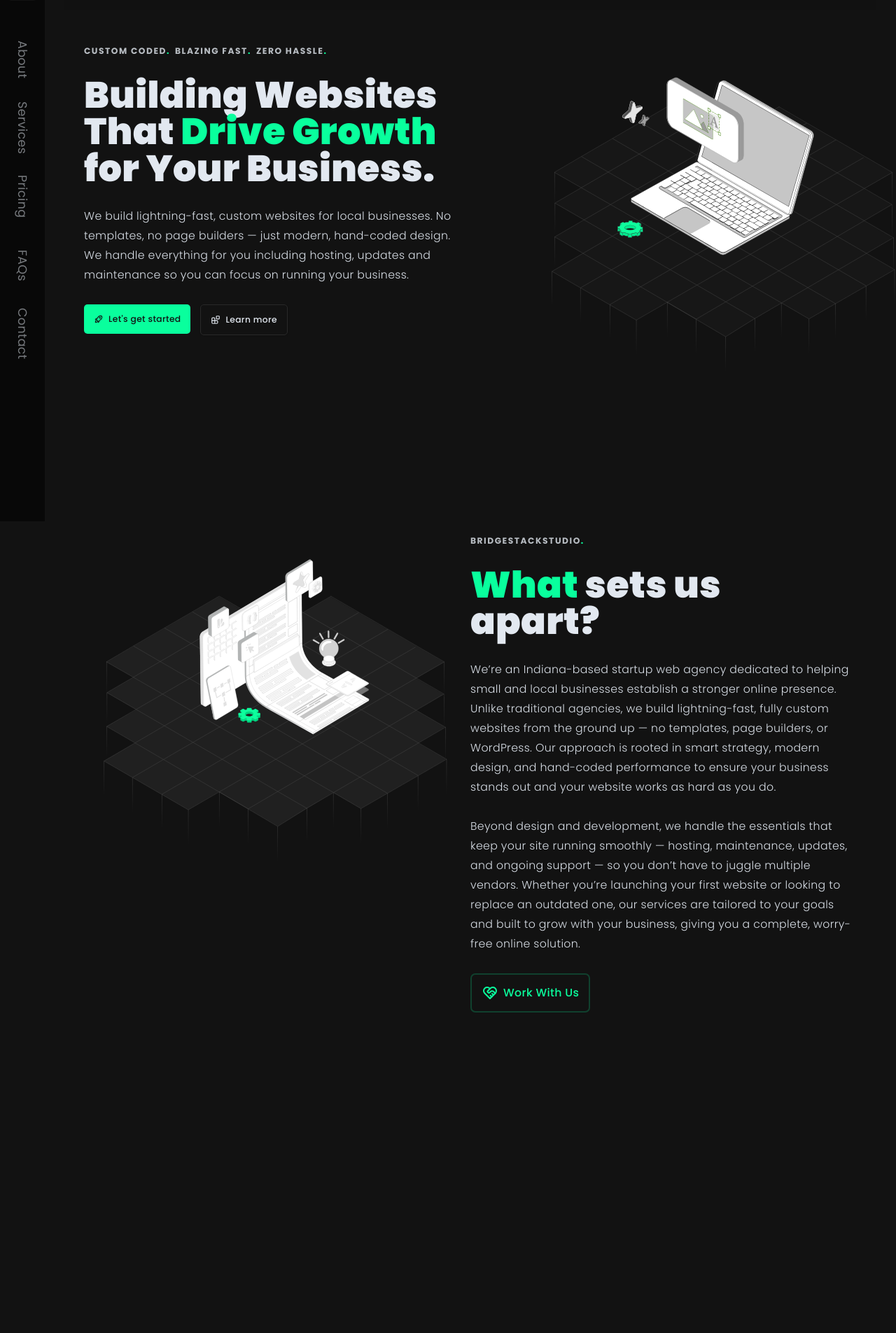
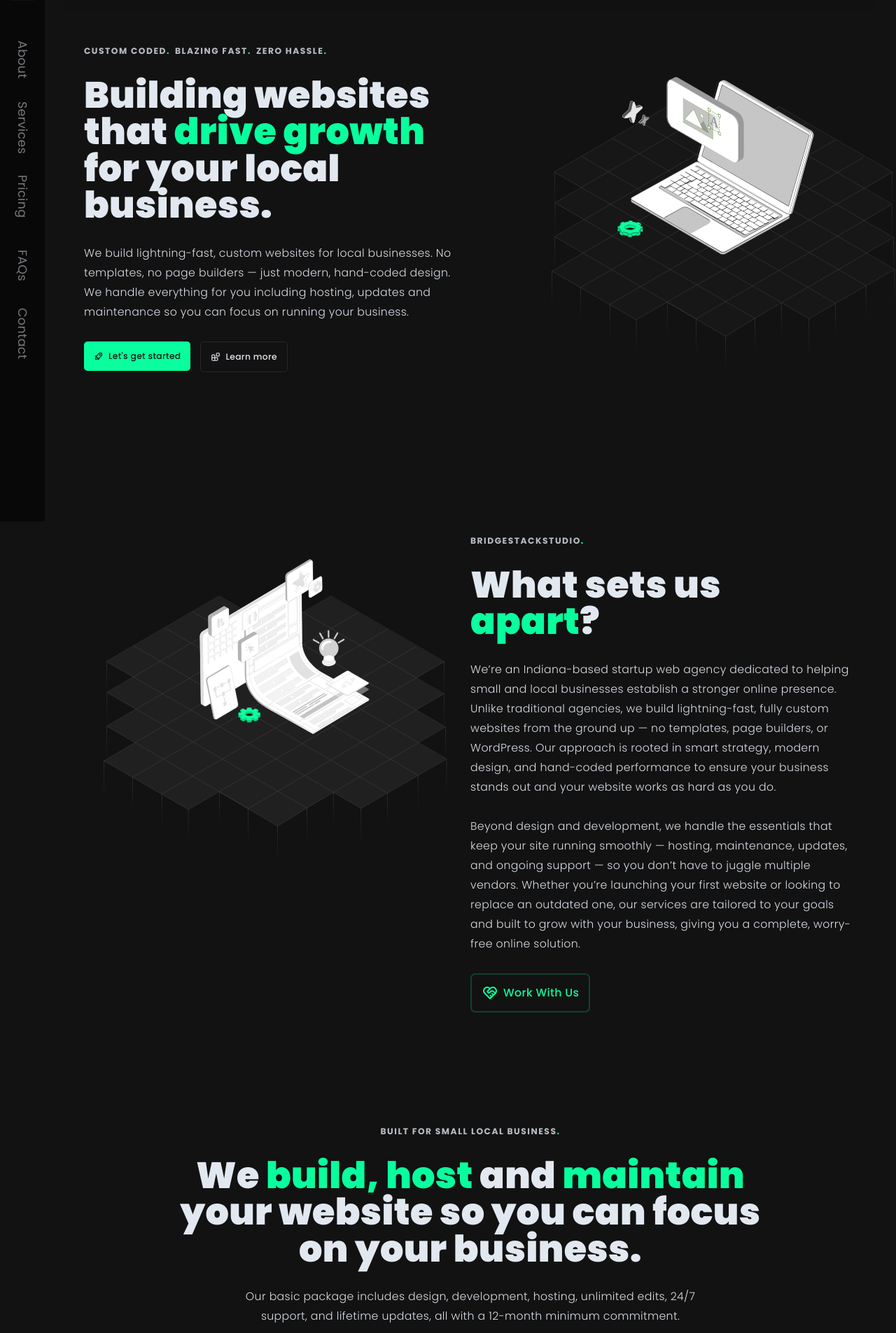
Before and after one commit to zabe-dev/bridgestackstudio, a Next.js app: page / in a window 1280 px wide. Shown: the part 55-1960 px from the top of the page at 70% size. Before the commit the page ends 1621 px from the top, so only its background shows below. Built offline with nearby package versions, Linux system fonts and the light colour scheme.

Commit message:
feat: add services section

```diff
--- a/src/app/page.tsx
+++ b/src/app/page.tsx
@@ -1,6 +1,7 @@
 import AboutSection from "@/components/about-section";
 import Header from "@/components/header";
 import HeroSection from "@/components/hero-section";
+import ServicesSection from "@/components/services-section";
 
 export default function Home() {
 	return (
@@ -8,6 +9,7 @@ export default function Home() {
 			<Header />
 			<HeroSection />
 			<AboutSection />
+			<ServicesSection />
 		</>
 	);
 }
--- a/src/components/about-section.tsx
+++ b/src/components/about-section.tsx
@@ -11,7 +11,7 @@ export default function AboutSection() {
 		<RevealOnScroll delay={0.5}>
 			<section
 				id="about"
-				className="mx-auto flex max-w-[1400px] px-8 py-12 md:grid md:grid-cols-2 md:pb-32"
+				className="mx-auto flex max-w-[1400px] flex-col-reverse px-8 py-12 md:grid md:grid-cols-2 md:pb-32"
 			>
 				<div className="relative">
 					<motion.div
@@ -39,8 +39,8 @@ export default function AboutSection() {
 							<span className="text-primary">.</span>
 						</p>
 					</div>
-					<p className="leading-tightest text-5xl font-black md:text-6xl">
-						<span className="text-primary">What</span> sets us apart?
+					<p className="leading-tightest text-4xl font-black md:text-6xl">
+						What sets us <span className="text-primary">apart</span>?
 					</p>
 					<p className="text-foreground/95 leading-7 font-light md:text-lg md:leading-8">
 						We’re an Indiana-based startup web agency dedicated to helping small
--- a/src/components/hero-section.tsx
+++ b/src/components/hero-section.tsx
@@ -10,7 +10,7 @@ import { Button } from "./ui/button";
 export default function HeroSection() {
 	return (
 		<RevealOnScroll delay={0.5}>
-			<section className="mx-auto flex max-w-[1440px] px-8 py-12 md:grid md:grid-cols-2 md:pb-32">
+			<section className="mx-auto flex max-w-[1440px] flex-col px-8 py-12 md:grid md:grid-cols-2 md:pb-32">
 				<div className="flex flex-col gap-6 pt-2 md:gap-8">
 					<div className="flex flex-wrap gap-2">
 						{["CUSTOM CODED", "BLAZING FAST", "ZERO HASSLE"].map(
@@ -25,10 +25,10 @@ export default function HeroSection() {
 							)
 						)}
 					</div>
-					<h1 className="leading-tightest text-5xl font-black md:text-6xl">
-						Building Websites That{" "}
-						<span className="text-primary">Drive Growth</span> for Your
-						Business.
+					<h1 className="leading-tightest text-4xl font-black md:text-6xl">
+						Building websites that{" "}
+						<span className="text-primary">drive growth</span> for your local
+						business.
 					</h1>
 					<p className="text-foreground/95 leading-7 font-light md:text-lg md:leading-8">
 						We build lightning-fast, custom websites for local businesses. No
--- /dev/null
+++ b/src/components/services-section.tsx
@@ -0,0 +1,31 @@
+"use client";
+
+import RevealOnScroll from "./reveal-on-scroll";
+
+export default function ServicesSection() {
+	return (
+		<RevealOnScroll delay={0.5}>
+			<section
+				id="services"
+				className="mx-auto flex max-w-[1400px] flex-col gap-4 px-8 py-12 md:pb-32"
+			>
+				<div className="mx-auto flex max-w-5xl flex-col items-center justify-center gap-8 text-center">
+					<p className="text-foreground/80 text-xs font-bold tracking-widest uppercase md:text-sm">
+						BUILT FOR SMALL LOCAL BUSINESS
+						<span className="text-primary">.</span>
+					</p>
+					<p className="leading-tightest text-4xl font-black md:text-6xl">
+						We <span className="text-primary">build, host</span> and{" "}
+						<span className="text-primary">maintain</span> your website so you
+						can focus on your business.
+					</p>
+					<p className="text-foreground/95 max-w-3xl leading-7 font-light md:text-lg md:leading-8">
+						Our basic package includes design, development, hosting, unlimited
+						edits, 24/7 support, and lifetime updates, all with a 12-month
+						minimum commitment.
+					</p>
+				</div>
+			</section>
+		</RevealOnScroll>
+	);
+}
```
